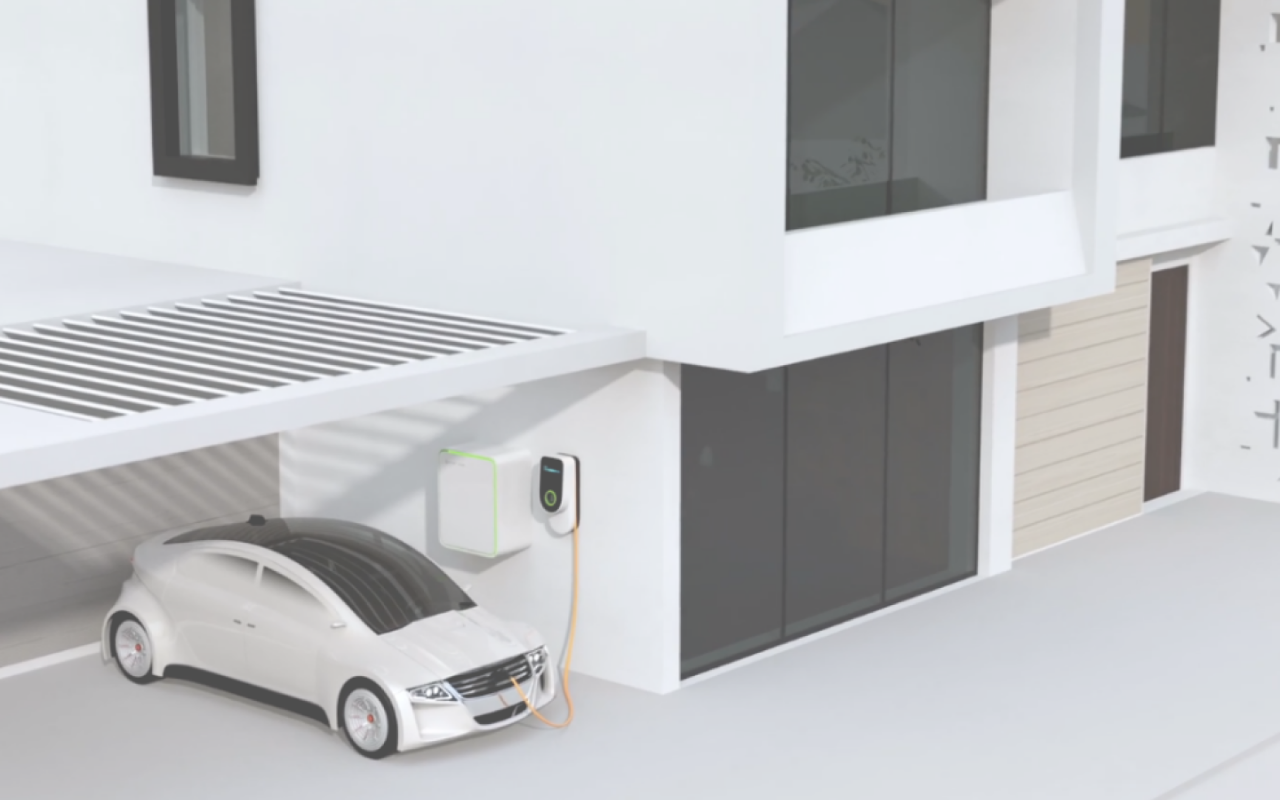
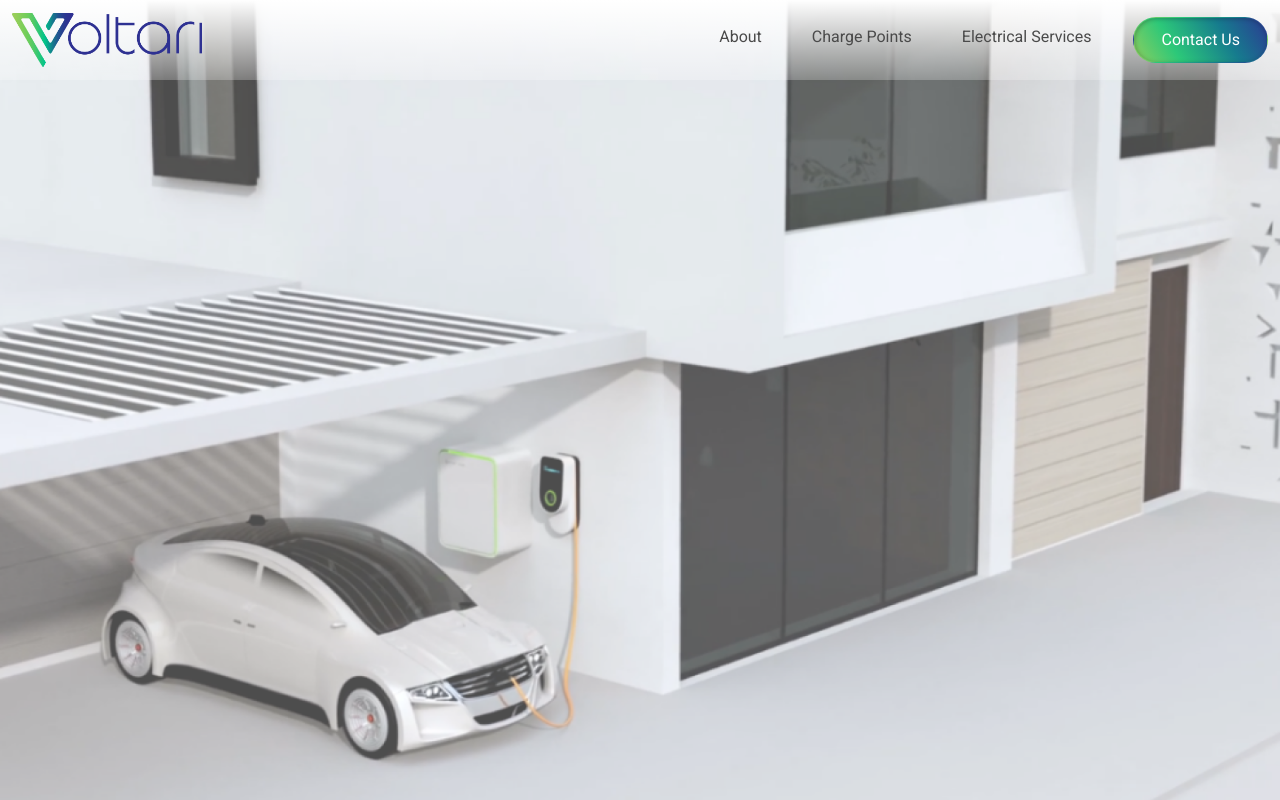
Before and after one commit to SaqlainMustafa/voltari, a website: page index.html in a window 1280 px wide. Shown: the top 800 px of the page. Drawn offline with nearby package versions, Linux system fonts and the light colour scheme.

Commit message:
create header for mobile and desktop

```diff
--- /dev/null
+++ b/assets/scss/_footer.scss
@@ -0,0 +1,3 @@
+.footer {
+    background-color: $grey;
+}
--- /dev/null
+++ b/assets/scss/_header.scss
@@ -0,0 +1,27 @@
+.header {
+    .navbar {
+        background: linear-gradient(180deg, #FFFFFF 0%, rgba(255, 255, 255, 0.25) 100%);
+
+        .navbar-logo {
+            max-width: 100%;
+            width: 190px;
+        }
+
+        .nav-item {
+            margin-right: 34px;
+
+            .nav-link {
+                color: $grey;
+                font-weight: $font400;
+            }
+        }
+
+        .contact-btn {
+            background: linear-gradient(59.99deg, #99CF5B -2.9%, #2CC879 30.02%, #167B8E 67.49%, #2F3293 104.48%);
+            box-shadow: inset 1px 1px 4px rgba(0, 0, 0, 0.25);
+            border-radius: 50px;
+            color: $white;
+            padding: 10px 27px;
+        }
+    }
+}
--- a/assets/scss/main.scss
+++ b/assets/scss/main.scss
@@ -4,6 +4,8 @@
 @import "../../node_modules/bootstrap/scss/mixins/breakpoints";
 @import  "variables";
 @import "home";
+@import "header";
+@import "footer";
 
 
 
--- a/index.html
+++ b/index.html
@@ -1,5 +1,6 @@
 <!DOCTYPE html>
 <html lang="en">
+
 <head>
     <meta charset="UTF-8">
     <meta http-equiv="X-UA-Compatible" content="IE=edge">
@@ -10,18 +11,55 @@
     <link rel="stylesheet" href="./node_modules/bootstrap/scss/_mixins.scss" />
     <link rel="stylesheet" href="./assets/css/style.css">
 </head>
+
 <body>
     <div class="home-container">
-        <div class="container-fluid home-bg">
+        <div class="home-bg">
+            <header class="header">
+                <nav class="navbar navbar-expand-lg navbar-light">
+                    <div class="container-fluid">
+                        <a class="navbar-brand" href="index.html">
+                            <img class="navbar-logo"src="/assets/images/voltari-header-logo.png" alt="main logo"/>
+                        </a>
+                        <button class="navbar-toggler" type="button" data-bs-toggle="collapse"
+                            data-bs-target="#navbarSupportedContent" aria-controls="navbarSupportedContent"
+                            aria-expanded="false" aria-label="Toggle navigation">
+                            <span class="navbar-toggler-icon"></span>
+                        </button>
+                        <div class="collapse navbar-collapse" id="navbarSupportedContent">
+                            <ul class="navbar-nav ms-auto mb-2 mb-lg-0">
+                                <li class="nav-item">
+                                    <a class="nav-link active" aria-current="page" href="about.html">About</a>
+                                </li>
+                                <li class="nav-item">
+                                    <a class="nav-link" href="#">Charge Points</a>
+                                </li>
 
+                                <li class="nav-item">
+                                    <a class="nav-link" href="#">Electrical Services</a>
+                                </li>
+
+                                <li>
+                                    <a href="contact.html" class="btn contact-btn" type="submit">Contact Us</a>
+                                </li>
+                            </ul>
+                        </div>
+                    </div>
+                </nav>
+            </header>
         </div>
+
+        <!--End Header and main banner-->
+
         <div class="container energy-container">
             <div class="col-lg-10">
                 <h2 class="energy-heading">Smart energy services for domestic properties</h2>
-                <p class="energy-para">Smart energy services for domestic properties Smart energy services for domestic properties Smart energy
+                <p class="energy-para">Smart energy services for domestic properties Smart energy services for domestic
+                    properties Smart energy
                     services for domestic properties Smart energy services for domestic properties</p>
                 <hr class="horizental">
-                <p class="energy-para">Smart energy services for domestic properties Smart energy services for domestic properties</p>
+                <p class="energy-para">Smart energy services for domestic properties Smart energy services for domestic
+                    properties</p>
                 <div class="energy-button">
                     <button type="button" class="btn energy-btn">Enquire Now</button>
                 </div>
@@ -34,7 +72,8 @@
                     <div class="col-lg-4 col-md-4">
                         <div class="charge-box">
                             <h3 class="charge-heading">EV charge points</h3>
-                            <p class="charge-para">Smart energy services for domestic properties Smart energy services for domestic properties</p>
+                            <p class="charge-para">Smart energy services for domestic properties Smart energy services
+                                for domestic properties</p>
                             <div class="charge-button">
                                 <button type="button" class="btn charge-btn">See More</button>
                             </div>
@@ -43,7 +82,8 @@
                     <div class="col-lg-4 col-md-4">
                         <div class="charge-box">
                             <h3 class="charge-heading">OZEV Grant</h3>
-                            <p class="charge-para">Smart energy services for domestic properties Smart energy services for domestic properties</p>
+                            <p class="charge-para">Smart energy services for domestic properties Smart energy services
+                                for domestic properties</p>
                             <div class="charge-button">
                                 <button type="button" class="btn charge-btn">See More</button>
                             </div>
@@ -52,7 +92,8 @@
                     <div class="col-lg-4 col-md-4">
                         <div class="charge-box">
                             <h3 class="charge-heading">Electrical Services</h3>
-                            <p class="charge-para">Smart energy services for domestic properties Smart energy services for domestic properties</p>
+                            <p class="charge-para">Smart energy services for domestic properties Smart energy services
+                                for domestic properties</p>
                             <div class="charge-button">
                                 <button type="button" class="btn charge-btn">See More</button>
                             </div>
@@ -65,7 +106,7 @@
 
         <div class="chat-container">
             <div class="container">
-                <div class="row" >
+                <div class="row">
                     <div class="col-lg-4 col-md-4">
                         <div class="chat-box">
                             <div class="circle">
@@ -105,15 +146,18 @@
                 </div>
             </div>
         </div>
-
-
-
-
-
     </div>
 
-    <script type="text/javascript" src="https://cdn.jsdelivr.net/npm/slick-carousel@1.8.1/slick/slick.min.js"></script>
+    <!-- start footer section-->
+
+    <footer class="footer">
+        <div class="row">
+
+        </div>
+    </footer>
+
     <script src="./node_modules/bootstrap/dist/js/bootstrap.min.js"></script>
     <script src="./assets/js/main.js"></script>
 </body>
+
 </html>
```
Also changed, not shown: assets/css/style.css, assets/images/facrbook.svg (added), assets/images/footer-logo.png (added), assets/images/instagram.svg (added), assets/images/linkdin.svg (added), assets/images/twitter.png (added), assets/images/twitter.svg (added), assets/images/voltari-header-logo.png (added), 1 other file.
